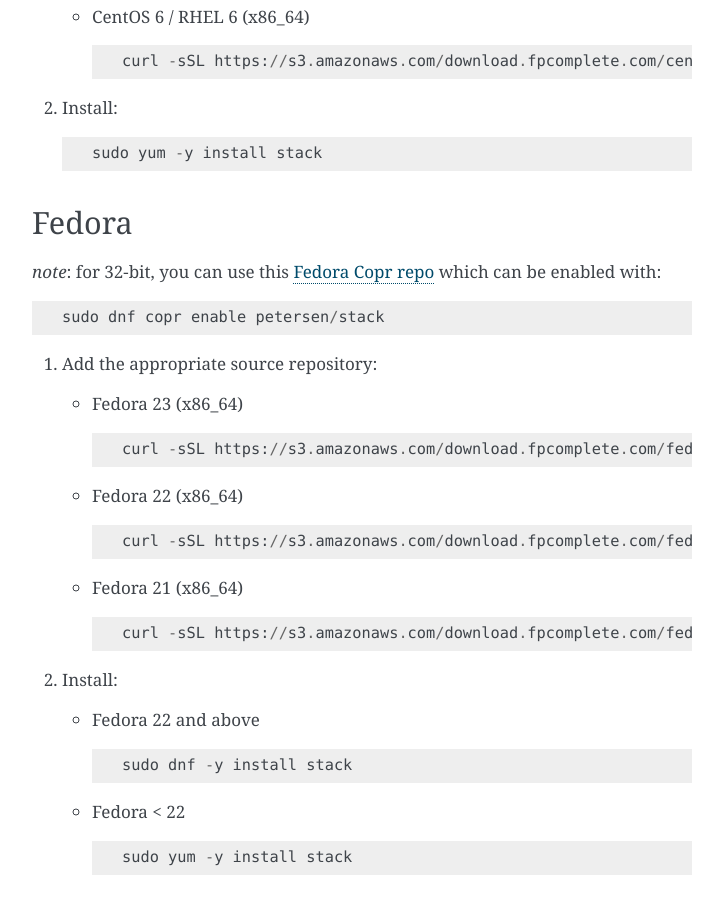
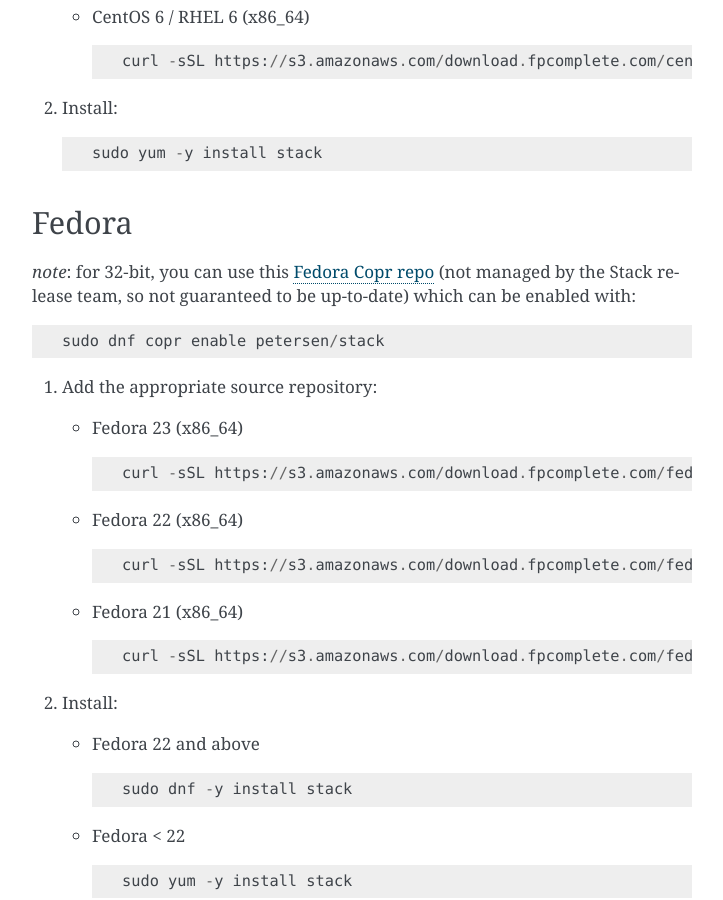
Before and after one commit to commercialhaskell/stack, a Sphinx documentation site: the page built from doc/install_and_upgrade.md, in a window 1280 px wide and 900 px high, scrolled down 3387 px. Shown: the whole window, without its empty margins (388-1111 px from the left). Built offline with Sphinx 7.4.7, drawn with Linux system fonts in a browser that asks for light colours.

Commit message:
Update install_and_upgrade.md

```diff
--- a/doc/install_and_upgrade.md
+++ b/doc/install_and_upgrade.md
@@ -157,7 +157,7 @@
 
 ## Fedora
 
-*note*: for 32-bit, you can use this [Fedora Copr repo](https://copr.fedoraproject.org/coprs/petersen/stack/) which can be enabled with:
+*note*: for 32-bit, you can use this [Fedora Copr repo](https://copr.fedoraproject.org/coprs/petersen/stack/) (not managed by the Stack release team, so not guaranteed to be up-to-date) which can be enabled with:
 
     sudo dnf copr enable petersen/stack
 
```
